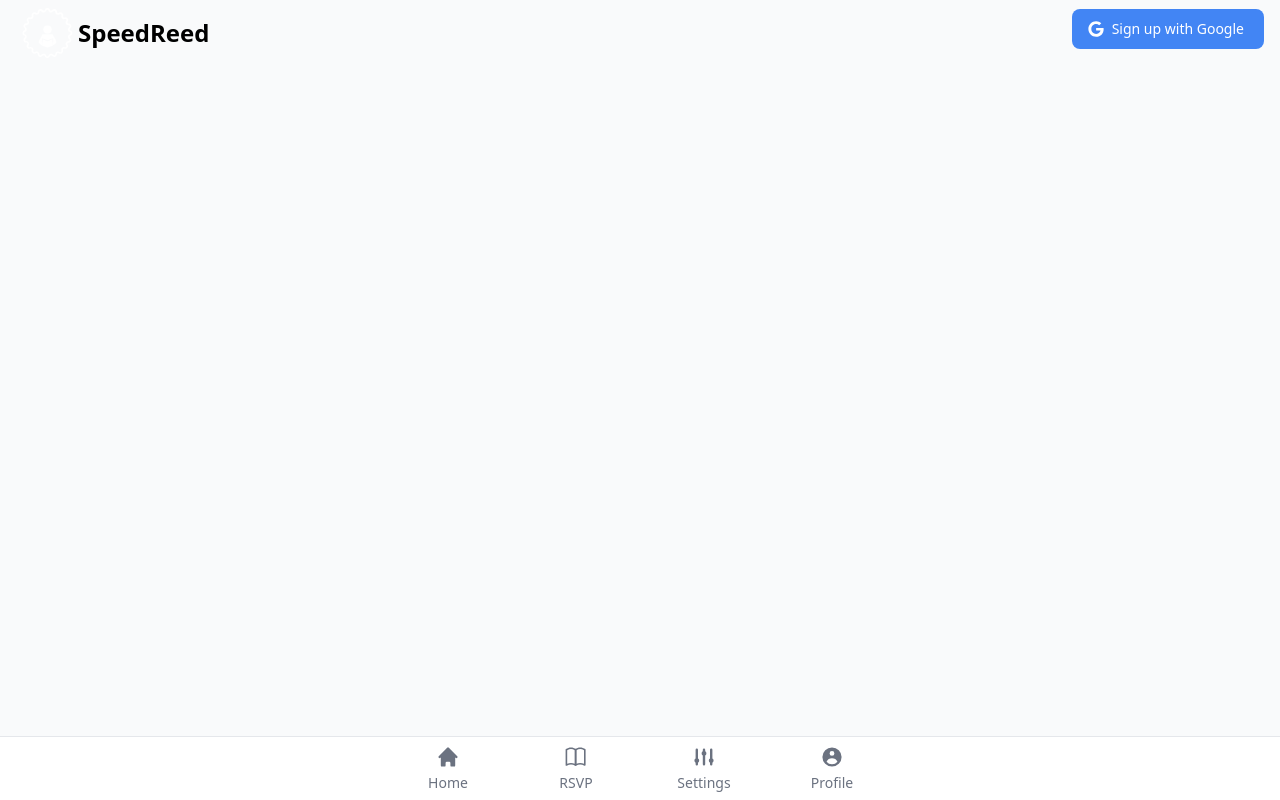
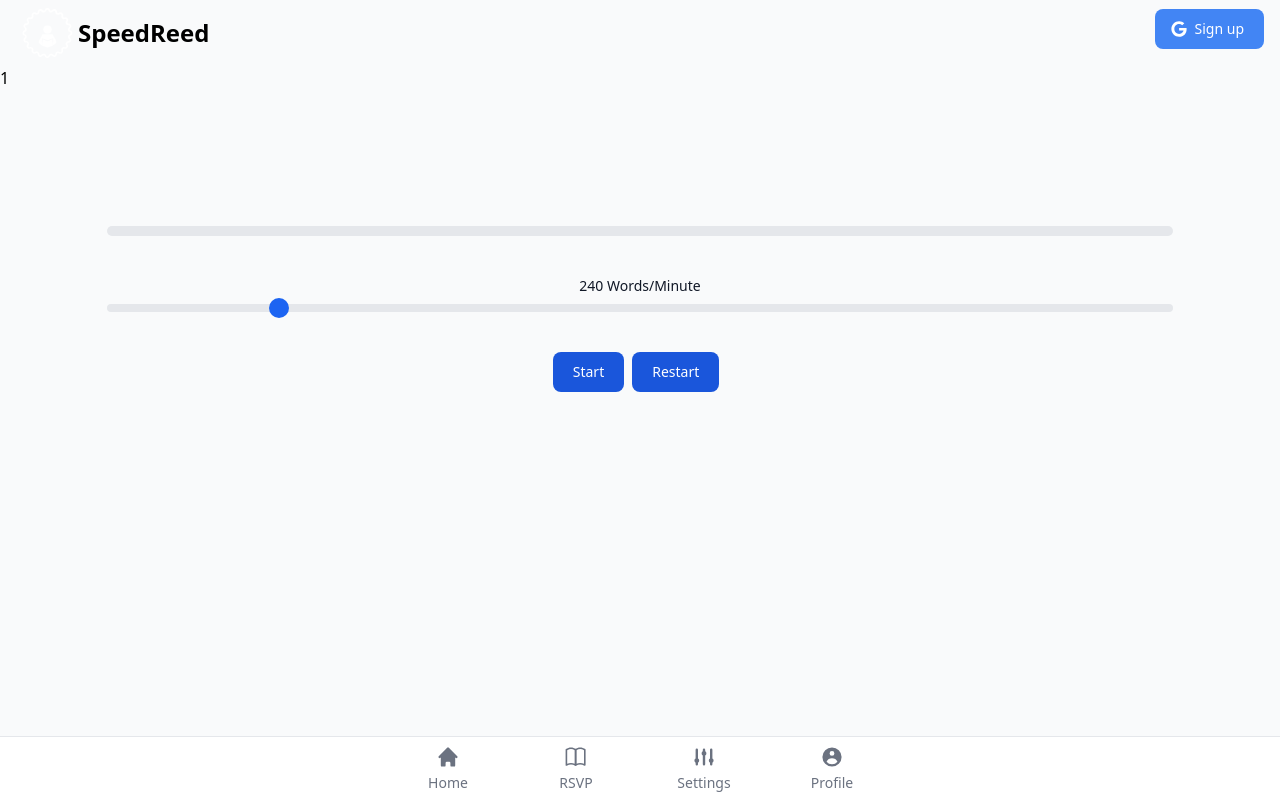
Before and after one commit to rakshith-git/speedreed, a Next.js app: page /rsvp in a window 1280 px wide. Built offline with nearby package versions, Linux system fonts and the light colour scheme.

Commit message:
finally added rsvp

```diff
--- a/app/layout.js
+++ b/app/layout.js
@@ -1,26 +1,33 @@
-'use client'
-import './globals.css'
-import { Inter } from 'next/font/google'
-import Navbar from './navbar'
-import Topbar from './topbar'
-import { ReduxProvider } from 'app/redux/features/provider.js'
-import { Provider } from 'react-redux'
-import { store } from 'app/redux/store.js'
+"use client";
+import "./globals.css";
+import { Inter } from "next/font/google";
+import Navbar from "./navbar";
+import Topbar from "./topbar";
+import { ReduxProvider } from "app/redux/features/provider.js";
+import { Provider } from "react-redux";
+import { store } from "app/redux/store.js";
 
-
-const inter = Inter({ subsets: ['latin'] })
+const inter = Inter({ subsets: ["latin"] });
 
 export const metadata = {
-  title: 'Create Next App',
-  description: 'Generated by create next app',
-}
+  title: "Create Next App",
+  description: "Generated by create next app",
+};
 
 export default function RootLayout({ children }) {
   return (
-
     <html lang="en">
-      <body className={`{inter.className} border-gray-200 bg-gray-50 dark:bg-gray-900 dark:border-gray-700 `}><ReduxProvider store={store}><Topbar/><Navbar />{children}</ReduxProvider><script src="https://cdnjs.cloudflare.com/ajax/libs/flowbite/1.6.5/flowbite.min.js"></script></body>
+      <body
+        className={`{inter.className} border-gray-200 bg-gray-50 dark:bg-gray-900 dark:border-gray-700 `}
+      >
+        <ReduxProvider store={store}>
+          <Topbar />
+          <Navbar />
+          {children}
+        </ReduxProvider>
+        <link href="https://fonts.googleapis.com/css2?family=Roboto:wght@500&display=swap" rel="stylesheet"></link>
+        <script src="https://cdnjs.cloudflare.com/ajax/libs/flowbite/1.6.5/flowbite.min.js"></script>
+      </body>
     </html>
-
-  )
+  );
 }
--- a/app/page.js
+++ b/app/page.js
@@ -20,10 +20,10 @@
       if (auth.currentUser) {
         setEmail(auth?.currentUser.email);
         setUid(auth?.currentUser.uid)
-        createuserDocument()
+
         console.log("yooooo")
       }
-    }, 400);
+    }, 500);
 
     return () => clearTimeout(timer);
   }, []);
@@ -42,11 +42,7 @@
   }
   const createuserDocument = async () => {
     try {
-
-
-      await setDoc(doc(db,'users',uid),{text:"lol"})
-
-
+      await setDoc(doc(db,'users',uid),{text:rsvpText,})
       console.log('Current text document created successfully!');
     } catch (error) {
       console.error('Error creating current text document:', error);
@@ -59,7 +55,7 @@
 
     <div className="mt-4 dark:text-gray-100"></div>
     {render}
-
+    <button className="text-white" onClick={createuserDocument}>HELLO</button>
     <div className="flex justify-center">
         <Link
           href="/rsvp"
--- a/app/rsvp/page.js
+++ b/app/rsvp/page.js
@@ -1,22 +1,175 @@
-'use client'
-import React, { useState } from "react";
-import Textbox from "../textbox"
+"use client";
+import React, { useState, useEffect } from "react";
+import Textbox from "../textbox";
 import { useSelector } from "react-redux";
 import { useAppSelector } from "app/redux/store.js";
-import {auth} from 'app/firebaseConfig.js'
-
-
+import { auth } from "app/firebaseConfig.js";
+import {
+  doc,
+  getDoc,
+  collection,
+  addDoc,
+  setDoc,
+  updateDoc,
+} from "firebase/firestore";
+import { db } from "../firebaseConfig";
 
 export default function Home() {
-  const rsvpText=useAppSelector((state)=>state.textReducer.value.text)
+  let count = 0;
+  const rsvpText = useAppSelector((state) => state.textReducer.value.text);
+  const userRef = collection(db, "users");
+  const [theText, setTheText] = useState("");
+  const [rangeVal, setRangeVal] = useState(240);
+  const [currentIndex, setCurrentIndex] = useState(0);
+  const [increment, setIncrement] = useState(0);
+  const [progress, setProgress] = useState(0)
+  const [refrence, setRefrence] = useState("")
+  useEffect(() => {
+    const timer = setTimeout(() => {
+      if (auth.currentUser) {
+        getText();
+        console.log("hloo");
+      }
+    }, 400);
+
+    return () => clearTimeout(timer);
+  }, []);
+  const getText = async () => {
+    try {
+      const userTextDoc = await getDoc(doc(db, "users", auth.currentUser.uid));
+      setTheText(userTextDoc.data().text);
+      console.log(theText);
+    } catch (error) {}
+  };
+
+  function convertStringToArray(text) {
+    // Replace new lines with spaces
+    const normalizedText = text.replace(/\n/g, " ");
+
+    // Split the normalized text into an array of words
+    const wordsArray = normalizedText.split(/\s+/);
+
+    return wordsArray;
+  }
+
+  const textArray = convertStringToArray(theText !== "" ? theText : rsvpText);
+
+  useEffect(() => {
+    if(progress>=100)
+    {
+        setProgress(100);
+        setIncrement(0);
+        setCurrentIndex(0);
+    }    const intervalId = setInterval(() => {
+      if (increment === 0 || count >= textArray.length - 1)
+        return () => clearInterval(intervalId);
+
+      setCurrentIndex((currentIndex) => {
+        setProgress(1+((currentIndex/textArray.length)*100))
+
+        return currentIndex + increment;
+
+      });
+
+      count++;
+    }, 60000 / rangeVal); // Change the interval time here to adjust the speed of the RSVP
+    return () => clearInterval(intervalId);
+  }, [rangeVal, increment,progress]);
+
+  useEffect(() => {
+  if(currentIndex%10==0)
+  setRefrence(getSubstringFromArray(textArray,currentIndex-10,currentIndex+10));
+
+  }, [currentIndex])
+
+  function getSubstringFromArray(textArray, startIndex, endIndex) {
+    // Validate input
+    if (
+      !Array.isArray(textArray) ||
+      typeof startIndex !== 'number' ||
+      typeof endIndex !== 'number' ||
+      startIndex < 0 ||
+      endIndex < 0 ||
+      startIndex >= textArray.length ||
+      endIndex >= textArray.length ||
+      startIndex > endIndex
+    ) {
+      return '';
+    }
+
+    // Extract the substring
+    const substring = textArray.slice(startIndex, endIndex + 1).join(' ');
+
+    return substring;
+  }
 
 
   return (
     <>
-    <h1>{auth?.currentUser?.email}</h1>
-    <div className="mt-4 dark:text-gray-100"><h1>{rsvpText}</h1></div>
+      <h1>{textArray.length}</h1>
+      <div className="flex justify-center mt-4 dark:text-gray-100">
+        <h1>{refrence}</h1>
+      </div>
+      <div className="flex justify-center">
+        <h2 className="text-6xl my-10 font-roboto dark:text-white">
+          {textArray[currentIndex]}
+        </h2>
+      </div>
 
+      <div className="flex justify-center">
+        <div className="w-10/12 bg-gray-200 rounded-full h-2.5 my-10 dark:bg-gray-700">
+          <div
+            className="bg-blue-600 h-2.5 rounded-full"
+            style={{ width: progress+"%" }}
+          />
+        </div>
+      </div>
+      <div className="flex justify-center">
+        <label
+          htmlFor="default-range"
+          className="block mb-2 text-sm font-medium text-gray-900 dark:text-white"
+        >
+          {rangeVal} Words/Minute
+        </label>
+      </div>
 
+      <div className="flex justify-center">
+        <input
+          id="default-range"
+          type="range"
+
+          min={100}
+          max={1000}
+          value={rangeVal}
+          onChange={(event) => setRangeVal(event.target.value)}
+          className="w-10/12 h-2 bg-gray-200 rounded-lg appearance-none cursor-pointer dark:bg-gray-700"
+        />
+      </div>
+      <div className="flex my-10 justify-center">
+        <button
+          type="button"
+          onClick={() => {
+            if (increment === 1) {
+              setIncrement(0);
+            } else {
+              setIncrement(1);
+            }
+          }}
+          className="text-white bg-blue-700 hover:bg-blue-800 focus:ring-4 focus:ring-blue-300 font-medium rounded-lg text-sm px-5 py-2.5 mr-2 mb-2 dark:bg-blue-600 dark:hover:bg-blue-700 focus:outline-none dark:focus:ring-blue-800"
+        >
+          Start
+        </button>
+        <button
+          type="button"
+          onClick={()=>{setProgress(0)
+            setCurrentIndex(0)
+            setIncrement(0)
+          count=0}}
+          className="text-white bg-blue-700 hover:bg-blue-800 focus:ring-4 focus:ring-blue-300 font-medium rounded-lg text-sm px-5 py-2.5 mr-2 mb-2 dark:bg-blue-600 dark:hover:bg-blue-700 focus:outline-none dark:focus:ring-blue-800"
+        >
+          Restart
+        </button>
+      </div>
     </>
-  )
+  );
 }
--- a/app/topbar.js
+++ b/app/topbar.js
@@ -1,17 +1,12 @@
-'use client'
-import React from 'react'
-import {auth,googleProvider} from './firebaseConfig.js'
-import { signInWithPopup, setPersistence, browserLocalPersistence  } from 'firebase/auth'
+"use client";
+import React from "react";
+import { auth, googleProvider } from "./firebaseConfig.js";
+import {
+  signInWithPopup,
+  setPersistence,
+  browserLocalPersistence,
+} from "firebase/auth";
 function Topbar() {
-  const signInwithGoogle=async ()=>{
-    try {
-        await signInWithPopup(auth,googleProvider)
-        await setPersistence(result.user, browserLocalPersistence);
-    } catch (error) {
-        console.log(error)
-    }
-
-}
   return (
     <nav className="border-gray-200 bg-gray-50 dark:bg-gray-800 dark:border-gray-700">
       <div className="max-w-screen-xl flex flex-wrap items-center justify-between mx-auto p-2">
@@ -148,6 +143,35 @@
             SpeedReed
           </span>
         </a>
+        {!auth.currentUser ? (
+          <LoginButton />
+        ) : (
+          <>
+            <img
+              className="w-10 h-10 rounded-full"
+              src={auth.currentUser.photoURL}
+              alt="Rounded avatar"
+
+            />
+          </>
+        )}
+      </div>
+    </nav>
+  );
+}
+
+export default Topbar;
+
+export function LoginButton() {
+  const signInwithGoogle = async () => {
+    try {
+      await signInWithPopup(auth, googleProvider);
+      await setPersistence(result.user, browserLocalPersistence);
+    } catch (error) {
+      console.log(error);
+    }
+  };
+  return (
     <button
       type="button"
       onClick={signInwithGoogle}
@@ -168,14 +192,8 @@
           d="M488 261.8C488 403.3 391.1 504 248 504 110.8 504 0 393.2 0 256S110.8 8 248 8c66.8 0 123 24.5 166.3 64.9l-67.5 64.9C258.5 52.6 94.3 116.6 94.3 256c0 86.5 69.1 156.6 153.7 156.6 98.2 0 135-70.4 140.8-106.9H248v-85.3h236.1c2.3 12.7 3.9 24.9 3.9 41.4z"
         />
       </svg>
-    Sign up with Google
+      Sign up
       <div />
     </button>
-
-  </div>
-</nav>
-
-  )
+  );
 }
-
-export default Topbar
--- a/tailwind.config.js
+++ b/tailwind.config.js
@@ -10,6 +10,9 @@
   ],
   theme: {
     extend: {
+      fontFamily: {
+        roboto: ['Roboto', 'sans-serif'],
+      },
       backgroundImage: {
         'gradient-radial': 'radial-gradient(var(--tw-gradient-stops))',
         'gradient-conic':
```
Lines whose indentation alone changed are shown as unchanged.
